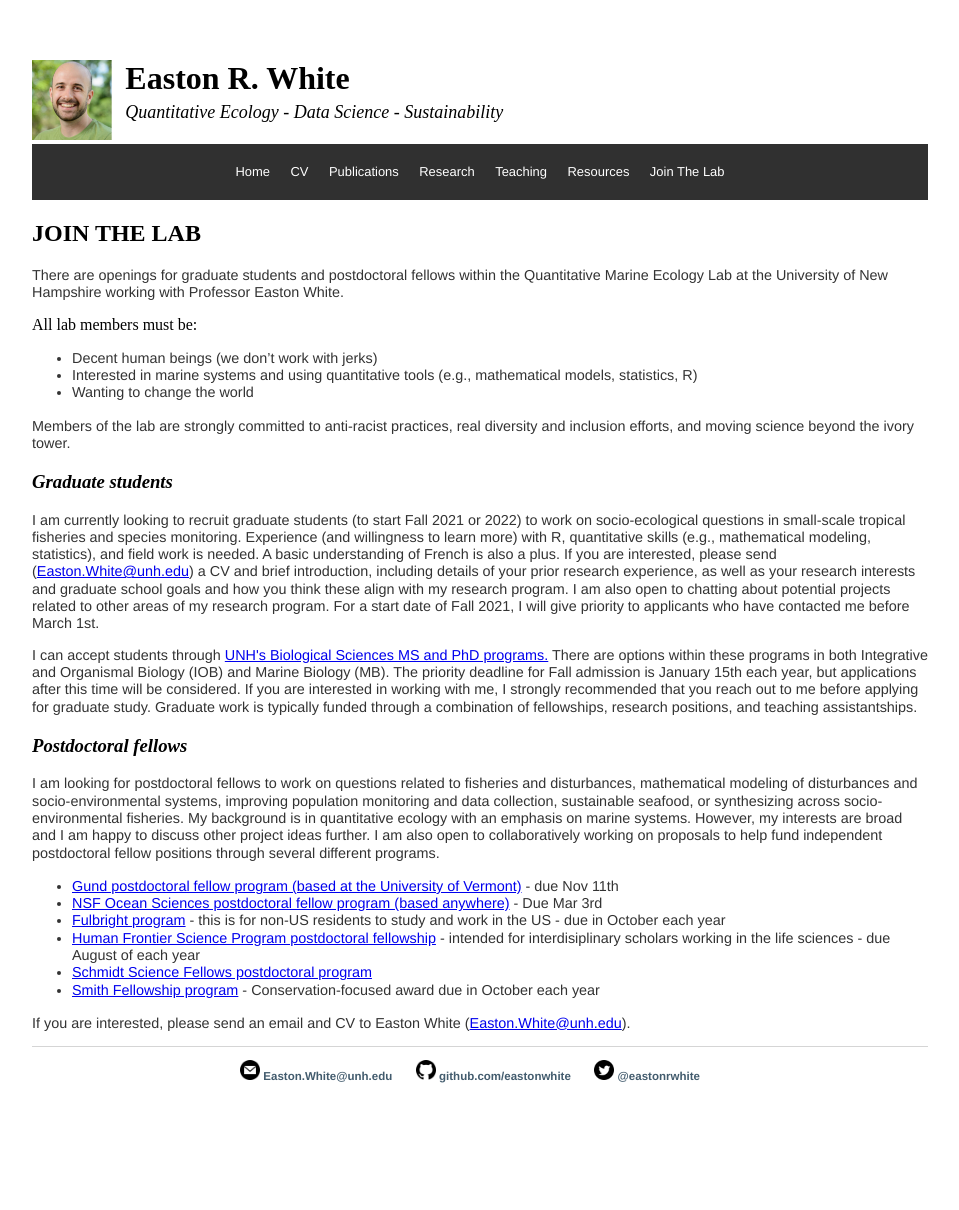
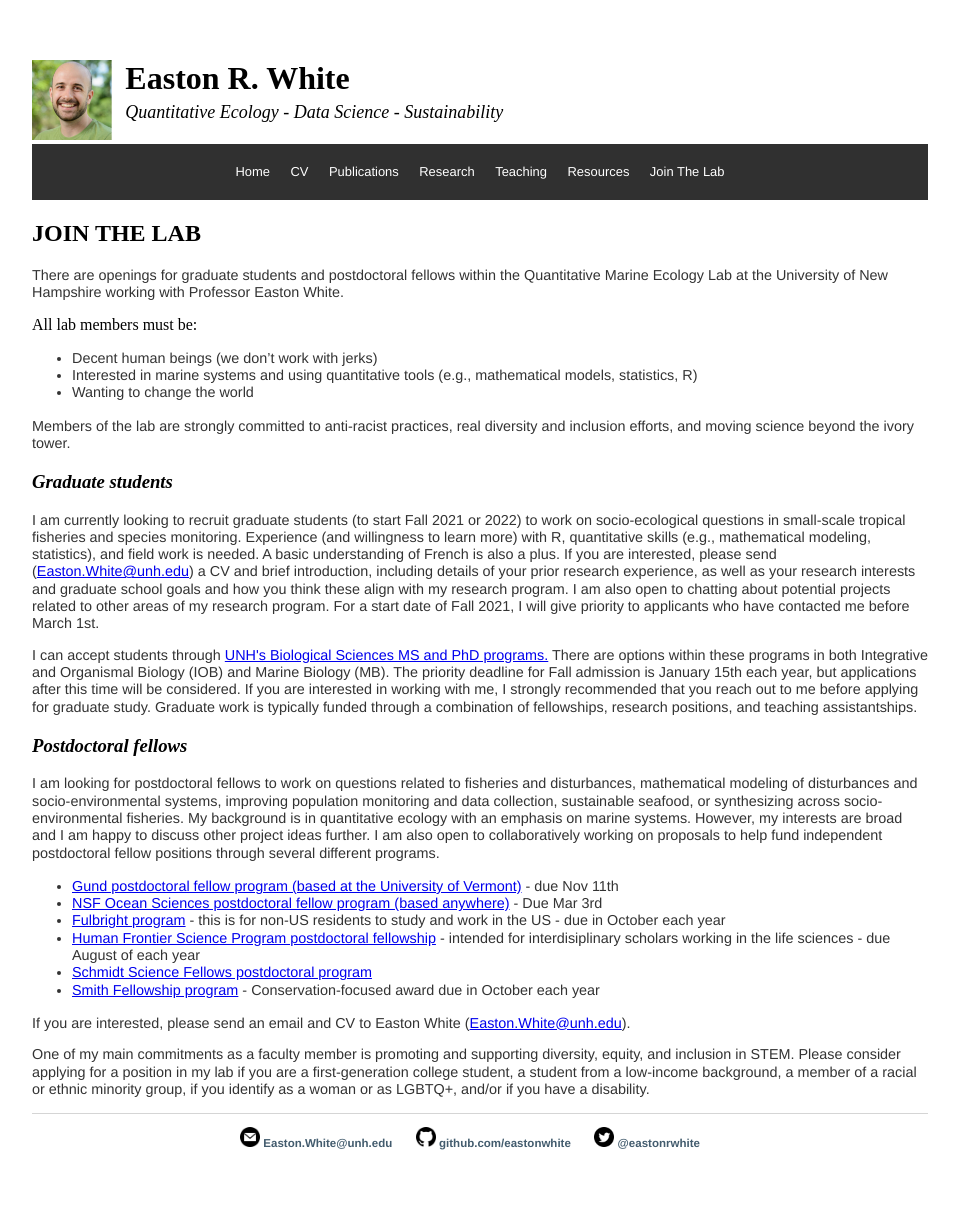
Before and after one commit to eastonwhite/eastonwhite.github.io, a Jekyll site: the page built from join/index.html, in a window 1280 px wide. Shown: the whole page, without its empty margins (160-1119 px from the left). Built offline with Jekyll 4.4.1, drawn with Linux system fonts in a browser that asks for light colours; before the commit the page ends 1144 px from its top, so only the background shows below that.

Commit message:
Added line about diversity and equity

```diff
--- a/join/index.html
+++ b/join/index.html
@@ -38,6 +38,11 @@ All lab members must be:
 <p>If you are interested, please send an email and CV to Easton White (<a href="mailto:Easton.White@unnh.edu">Easton.White@unh.edu</a>). </p>
 
 
+
+
+<p>One of my main commitments as a faculty member is promoting and supporting diversity, equity, and inclusion in STEM. Please consider applying for a position in my lab if you are a first-generation college student, a student from a low-income background, a member of a racial or ethnic minority group, if you identify as a woman or as LGBTQ+, and/or if you have a disability.</p>
+
+
 <!-- Global site tag (gtag.js) - Google Analytics -->
 <script async src="https://www.googletagmanager.com/gtag/js?id=UA-130886793-2"></script>
 <script>
```
